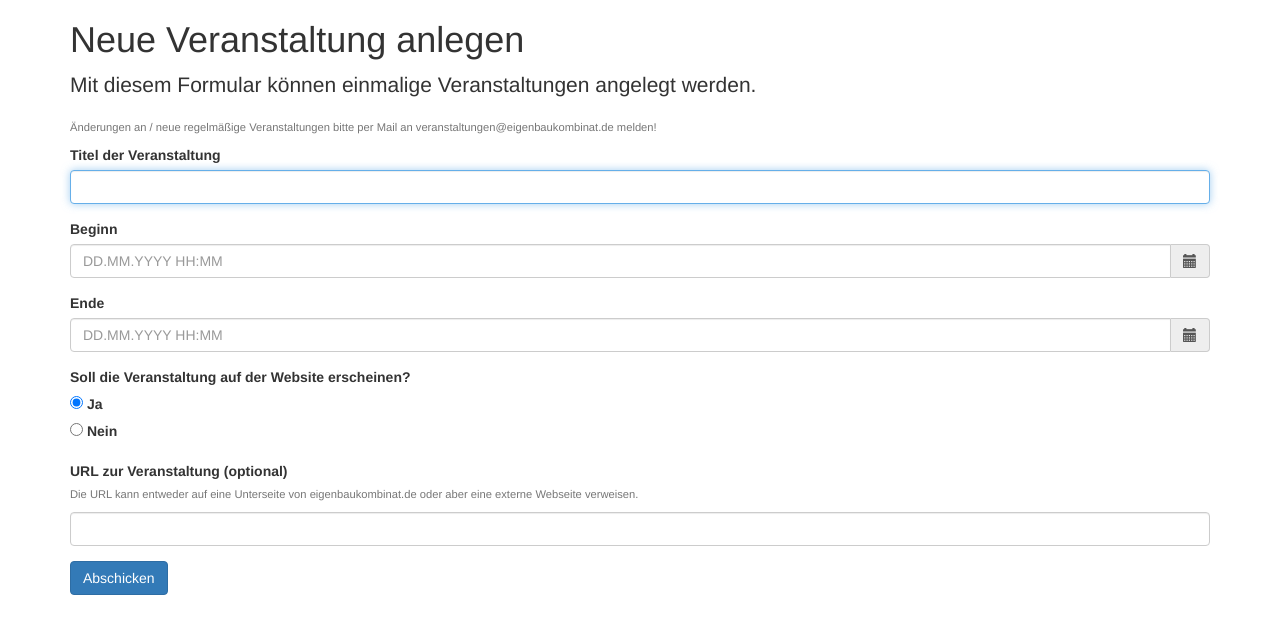
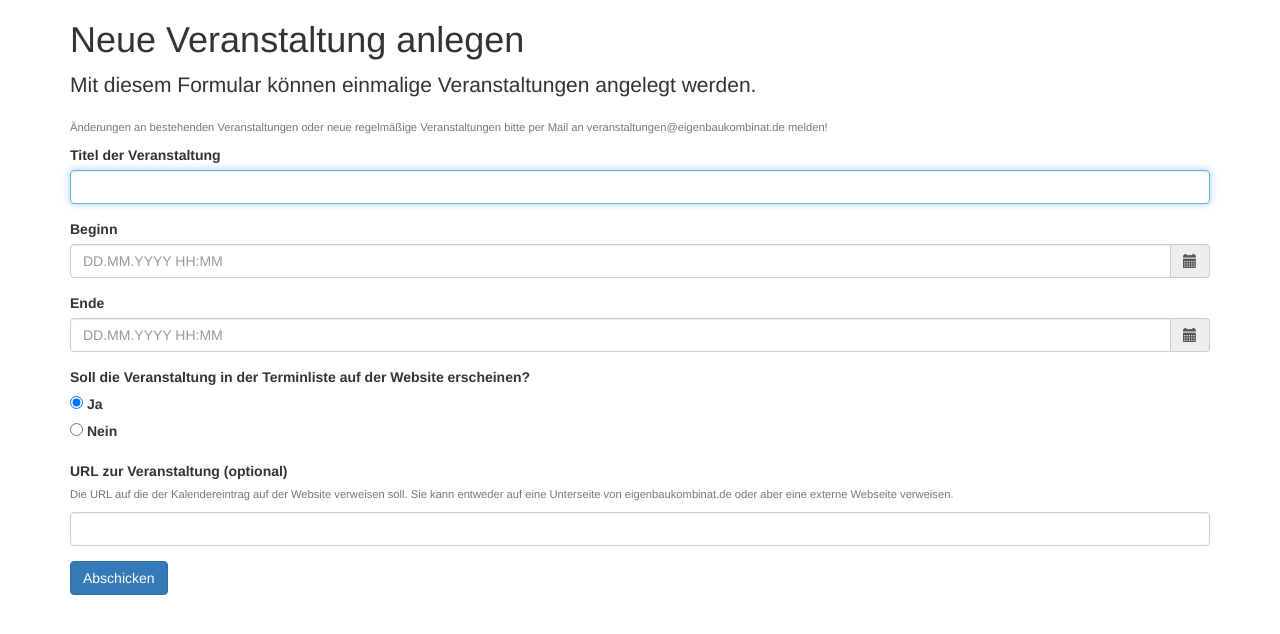
Before and after one commit to Eigenbaukombinat/addevent, a Flask app: page / in a window 1280 px wide. Shown: the top 634 px of the page. Run offline with Flask 2, Linux system fonts and the light colour scheme; parts of the project's set-up code (start-up, migrations or seed data) failed here and were passed over; some libraries are stand-ins or nearby versions.

Commit message:
genauere erklaerungen

```diff
--- a/templates/index.html
+++ b/templates/index.html
@@ -19,7 +19,7 @@
         <div class="col-lg-12">
           <h1 class="mt-5">Neue Veranstaltung anlegen</h1>
           <p class="lead">Mit diesem Formular können einmalige Veranstaltungen angelegt werden.</p>
-          <p class="text-muted">Änderungen an / neue regelmäßige Veranstaltungen bitte per Mail an veranstaltungen@eigenbaukombinat.de melden!</p>
+          <p class="text-muted">Änderungen an bestehenden Veranstaltungen oder neue regelmäßige Veranstaltungen bitte per Mail an veranstaltungen@eigenbaukombinat.de melden!</p>
 
           {% for error in errors %}
              <div class="alert alert-danger" role="alert">{{ error }}</div>
@@ -51,7 +51,7 @@
               </div>
           </div>
           <div class="form-group">
-            <label class="font-weight-bold">Soll die Veranstaltung auf der Website erscheinen?</label>
+            <label class="font-weight-bold">Soll die Veranstaltung in der Terminliste auf der Website erscheinen?</label>
             <div class="form-check">
               <label class="form-check-label">
                 <input class="form-check-input" type="radio" name="public" id="is_pub" value="true" checked>
@@ -69,7 +69,7 @@
             <label class="font-weight-bold" for="desc" id="desclabel">URL zur Veranstaltung (optional)</label>
             <p id="descforprivate" style="display:none" class="text-muted">Bei Veranstaltungen die nicht auf der Webseite erscheinen, hier
             ein paar Infos einfügen: Wer kümmert sich, wieviele Leute, welche Räume werden benutzt.</p>
-            <p id="descforpublic" class="text-muted">Die URL kann entweder auf eine Unterseite von eigenbaukombinat.de oder aber
+            <p id="descforpublic" class="text-muted">Die URL auf die der Kalendereintrag auf der Website verweisen soll. Sie kann entweder auf eine Unterseite von eigenbaukombinat.de oder aber
             eine externe Webseite verweisen.</p>
             <input name="desc" type="text" class="form-control" id="desc_field" value="{{ desc }}">
           </div>
```
